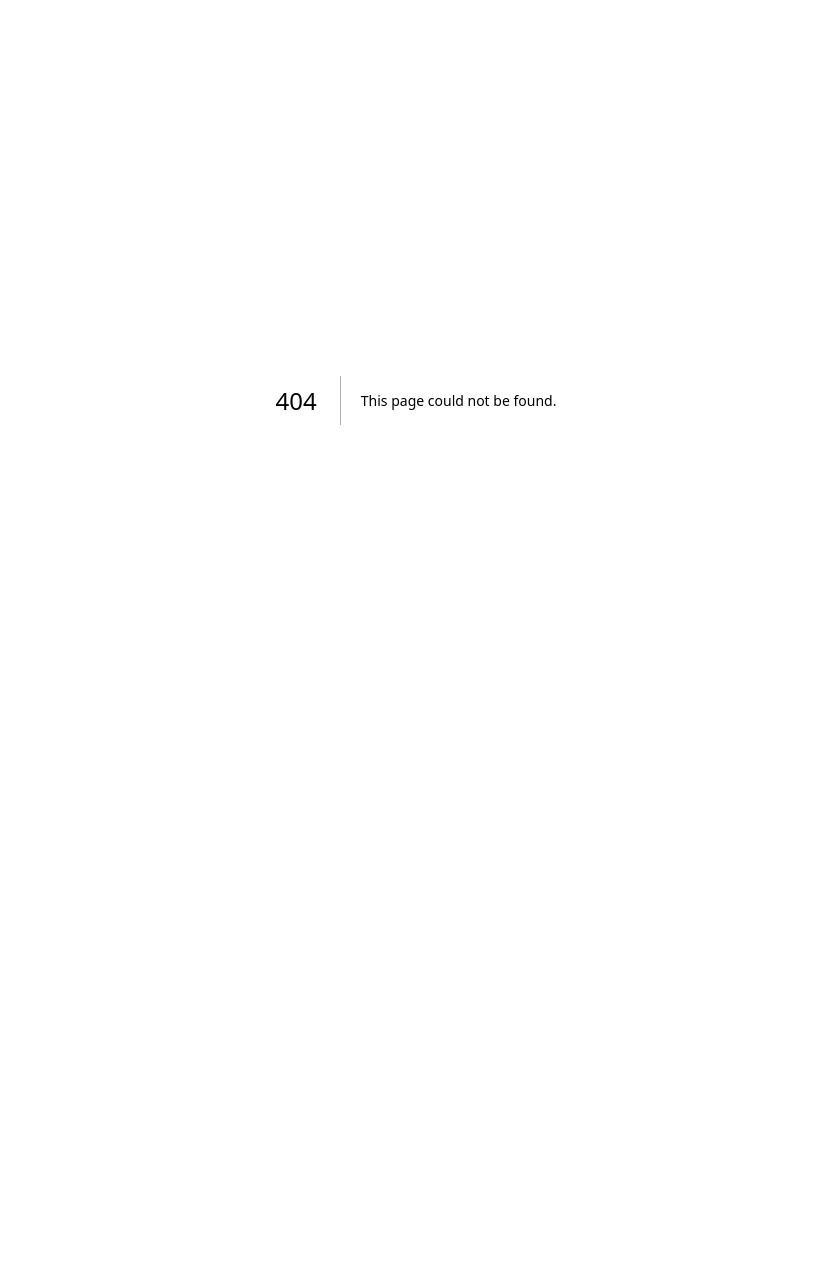
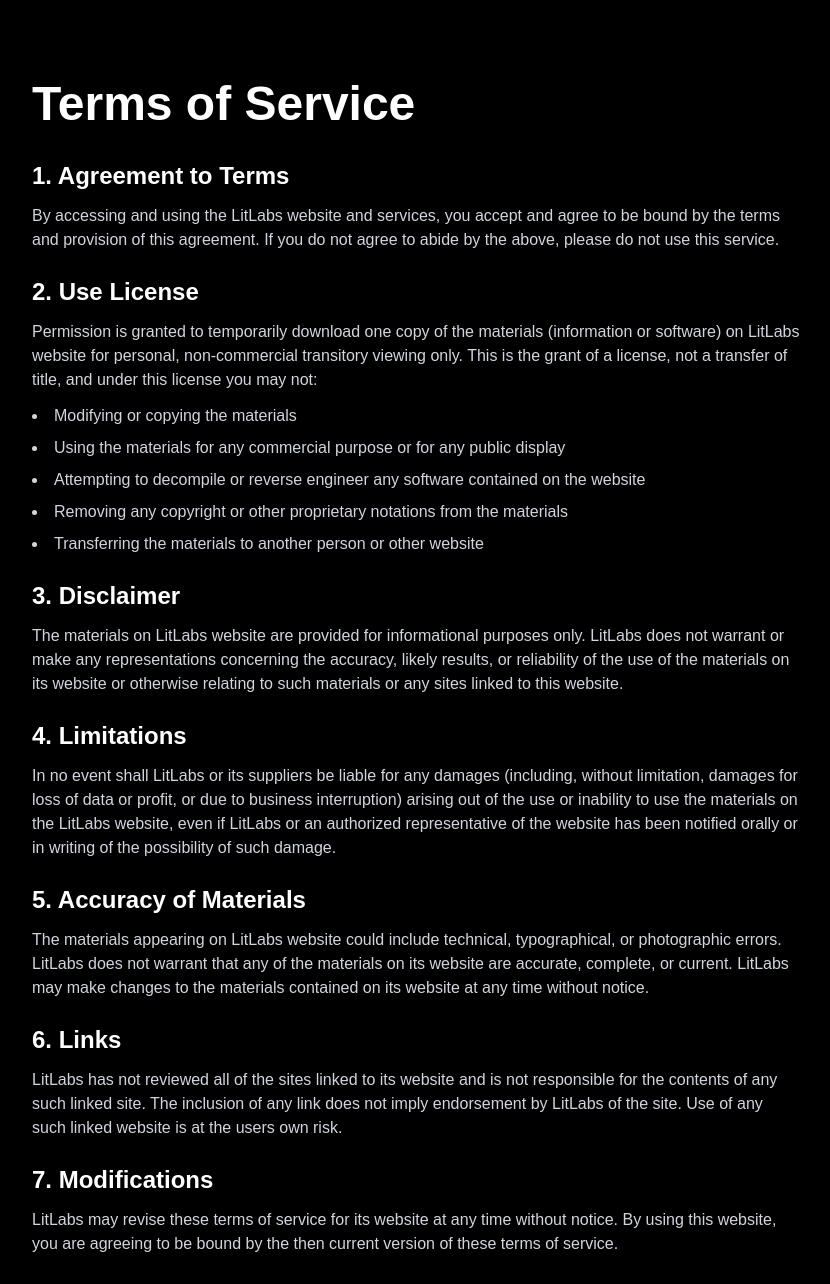
Before and after one commit to LitLabs420/Labs-Ai, a Next.js app: page /terms-of-service in a window 1280 px wide. Before the commit this address had no page. Shown: the top 1284 px of the page, without its empty margins (224-1054 px from the left). Before the commit the page ends 800 px from the top, so only its background shows below. Built offline with nearby package versions, Linux system fonts and the light colour scheme.

Commit message:
Fix: Add missing privacy-policy and terms-of-service pages, update auth footer links

```diff
--- a/app/auth/page.tsx
+++ b/app/auth/page.tsx
@@ -286,8 +286,12 @@
               <p>🔒 Secure. No spam. No setup fees.</p>
               <p>
                 By signing up, you agree to our{' '}
-                <Link href="/" className="text-[#ff006e] hover:text-[#ff006e]/80">
+                <Link href="/terms-of-service" className="text-[#ff006e] hover:text-[#ff006e]/80">
                   terms
+                </Link>
+                {' '}and{' '}
+                <Link href="/privacy-policy" className="text-[#ff006e] hover:text-[#ff006e]/80">
+                  privacy policy
                 </Link>
               </p>
             </div>
--- /dev/null
+++ b/app/privacy-policy/page.tsx
@@ -0,0 +1,64 @@
+export default function PrivacyPolicy() {
+  return (
+    <div className="min-h-screen bg-black text-white py-20 px-4">
+      <div className="max-w-3xl mx-auto">
+        <h1 className="text-5xl font-black mb-8">Privacy Policy</h1>
+        <div className="space-y-6 text-gray-300">
+          <section>
+            <h2 className="text-2xl font-bold text-white mb-3">1. Introduction</h2>
+            <p>
+              LitLabs (we, us, our, or Company) operates the litlabs-web.vercel.app website and LitLabs mobile applications (collectively, the Service). This page informs you of our policies regarding the collection, use, and disclosure of personal data when you use our Service and the choices you have associated with that data.
+            </p>
+          </section>
+
+          <section>
+            <h2 className="text-2xl font-bold text-white mb-3">2. Information Collection and Use</h2>
+            <p>
+              We collect several different types of information for various purposes to provide and improve our Service to you.
+            </p>
+            <ul className="list-disc list-inside space-y-2 mt-3">
+              <li>Personal Data: Email address, name, phone number, usage data</li>
+              <li>Usage Data: Browser type, IP address, pages visited, time and date</li>
+              <li>Cookies: We use cookies to track user behavior and preferences</li>
+            </ul>
+          </section>
+
+          <section>
+            <h2 className="text-2xl font-bold text-white mb-3">3. Use of Data</h2>
+            <p>
+              LitLabs uses the collected data for various purposes:
+            </p>
+            <ul className="list-disc list-inside space-y-2 mt-3">
+              <li>To provide and maintain our Service</li>
+              <li>To notify you about changes to our Service</li>
+              <li>To gather analysis or valuable information to improve the Service</li>
+              <li>To monitor the usage of our Service</li>
+              <li>To detect, prevent and address fraud and technical issues</li>
+            </ul>
+          </section>
+
+          <section>
+            <h2 className="text-2xl font-bold text-white mb-3">4. Security of Data</h2>
+            <p>
+              The security of your data is important to us, but remember that no method of transmission over the Internet or method of electronic storage is 100% secure. While we strive to use commercially acceptable means to protect your Personal Data, we cannot guarantee its absolute security.
+            </p>
+          </section>
+
+          <section>
+            <h2 className="text-2xl font-bold text-white mb-3">5. Changes to This Privacy Policy</h2>
+            <p>
+              We may update our Privacy Policy from time to time. We will notify you of any changes by posting the new Privacy Policy on this page.
+            </p>
+          </section>
+
+          <section>
+            <h2 className="text-2xl font-bold text-white mb-3">6. Contact Us</h2>
+            <p>
+              If you have any questions about this Privacy Policy, please contact us at support@litlabs.io
+            </p>
+          </section>
+        </div>
+      </div>
+    </div>
+  );
+}
--- /dev/null
+++ b/app/terms-of-service/page.tsx
@@ -0,0 +1,80 @@
+export default function TermsOfService() {
+  return (
+    <div className="min-h-screen bg-black text-white py-20 px-4">
+      <div className="max-w-3xl mx-auto">
+        <h1 className="text-5xl font-black mb-8">Terms of Service</h1>
+        <div className="space-y-6 text-gray-300">
+          <section>
+            <h2 className="text-2xl font-bold text-white mb-3">1. Agreement to Terms</h2>
+            <p>
+              By accessing and using the LitLabs website and services, you accept and agree to be bound by the terms and provision of this agreement. If you do not agree to abide by the above, please do not use this service.
+            </p>
+          </section>
+
+          <section>
+            <h2 className="text-2xl font-bold text-white mb-3">2. Use License</h2>
+            <p>
+              Permission is granted to temporarily download one copy of the materials (information or software) on LitLabs website for personal, non-commercial transitory viewing only. This is the grant of a license, not a transfer of title, and under this license you may not:
+            </p>
+            <ul className="list-disc list-inside space-y-2 mt-3">
+              <li>Modifying or copying the materials</li>
+              <li>Using the materials for any commercial purpose or for any public display</li>
+              <li>Attempting to decompile or reverse engineer any software contained on the website</li>
+              <li>Removing any copyright or other proprietary notations from the materials</li>
+              <li>Transferring the materials to another person or other website</li>
+            </ul>
+          </section>
+
+          <section>
+            <h2 className="text-2xl font-bold text-white mb-3">3. Disclaimer</h2>
+            <p>
+              The materials on LitLabs website are provided for informational purposes only. LitLabs does not warrant or make any representations concerning the accuracy, likely results, or reliability of the use of the materials on its website or otherwise relating to such materials or any sites linked to this website.
+            </p>
+          </section>
+
+          <section>
+            <h2 className="text-2xl font-bold text-white mb-3">4. Limitations</h2>
+            <p>
+              In no event shall LitLabs or its suppliers be liable for any damages (including, without limitation, damages for loss of data or profit, or due to business interruption) arising out of the use or inability to use the materials on the LitLabs website, even if LitLabs or an authorized representative of the website has been notified orally or in writing of the possibility of such damage.
+            </p>
+          </section>
+
+          <section>
+            <h2 className="text-2xl font-bold text-white mb-3">5. Accuracy of Materials</h2>
+            <p>
+              The materials appearing on LitLabs website could include technical, typographical, or photographic errors. LitLabs does not warrant that any of the materials on its website are accurate, complete, or current. LitLabs may make changes to the materials contained on its website at any time without notice.
+            </p>
+          </section>
+
+          <section>
+            <h2 className="text-2xl font-bold text-white mb-3">6. Links</h2>
+            <p>
+              LitLabs has not reviewed all of the sites linked to its website and is not responsible for the contents of any such linked site. The inclusion of any link does not imply endorsement by LitLabs of the site. Use of any such linked website is at the users own risk.
+            </p>
+          </section>
+
+          <section>
+            <h2 className="text-2xl font-bold text-white mb-3">7. Modifications</h2>
+            <p>
+              LitLabs may revise these terms of service for its website at any time without notice. By using this website, you are agreeing to be bound by the then current version of these terms of service.
+            </p>
+          </section>
+
+          <section>
+            <h2 className="text-2xl font-bold text-white mb-3">8. Governing Law</h2>
+            <p>
+              These terms and conditions are governed by and construed in accordance with the laws of the United States, and you irrevocably submit to the exclusive jurisdiction of the courts in that location.
+            </p>
+          </section>
+
+          <section>
+            <h2 className="text-2xl font-bold text-white mb-3">9. Contact Us</h2>
+            <p>
+              If you have any questions about these Terms of Service, please contact us at support@litlabs.io
+            </p>
+          </section>
+        </div>
+      </div>
+    </div>
+  );
+}
```
